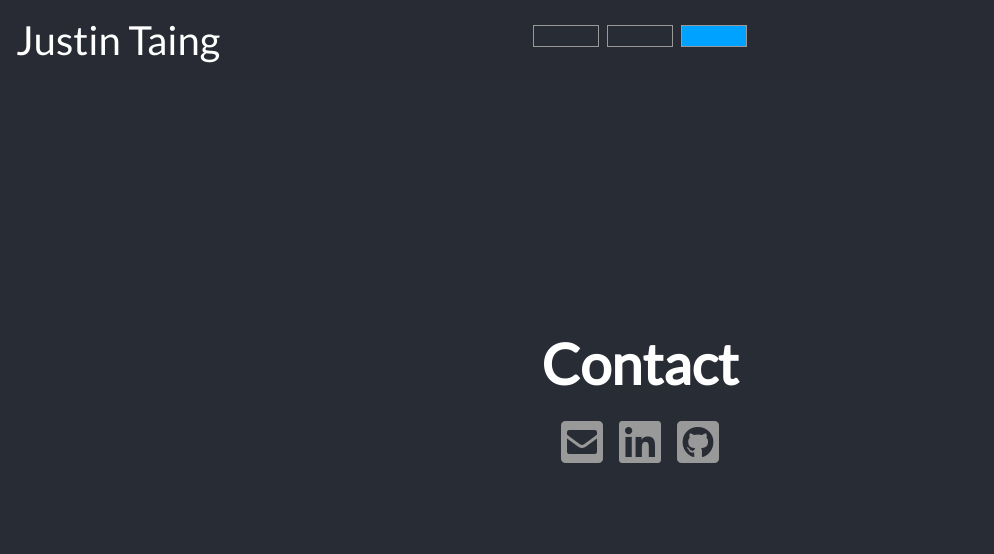
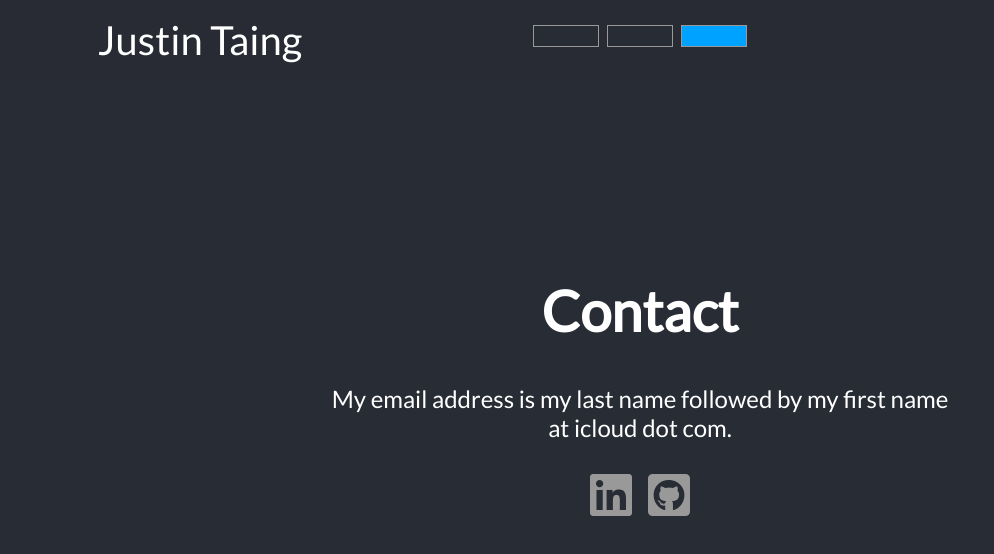
Before and after one commit to justintaing/justintaing.github.io, a React (Create React App) app: page /#/contact in a window 1280 px wide. Shown: the top 554 px of the page, without its empty margins (0-994 px from the left). Built offline with nearby package versions, Linux system fonts and the light colour scheme.

Commit message:
removed email address mailto and replaced with description of email

```diff
--- a/src/components/Contact.js
+++ b/src/components/Contact.js
@@ -12,9 +12,7 @@ class Contact extends Component {
                 <div className="content">
                     <div className="title">Contact</div>
                     <div className="body">
-                        <a className="link" href="mailto:taingjustin@icloud.com" rel="noopener noreferrer">
-                            <i class="fas fa-envelope-square"></i>
-                        </a>
+                        <p>My email address is my last name followed by my first name at icloud dot com.</p>
                         <a className="link" href="https://www.linkedin.com/in/justintaing/" target="_blank" rel="noopener noreferrer">
                             <i class="fab fa-linkedin"></i>
                         </a>
--- a/src/styles/Contact.css
+++ b/src/styles/Contact.css
@@ -15,6 +15,7 @@
     font-size: 1.5rem;
     max-width: 50vw;
     display: inline-block;
+    text-align: center;
 }
 
 a.link {
--- a/src/styles/Header.css
+++ b/src/styles/Header.css
@@ -11,6 +11,7 @@
 .header .name {
     font-size: 2.5rem;
     width: calc(30vw - 1rem);
+    text-align: center;
 }
 
 .header .nav {
```
